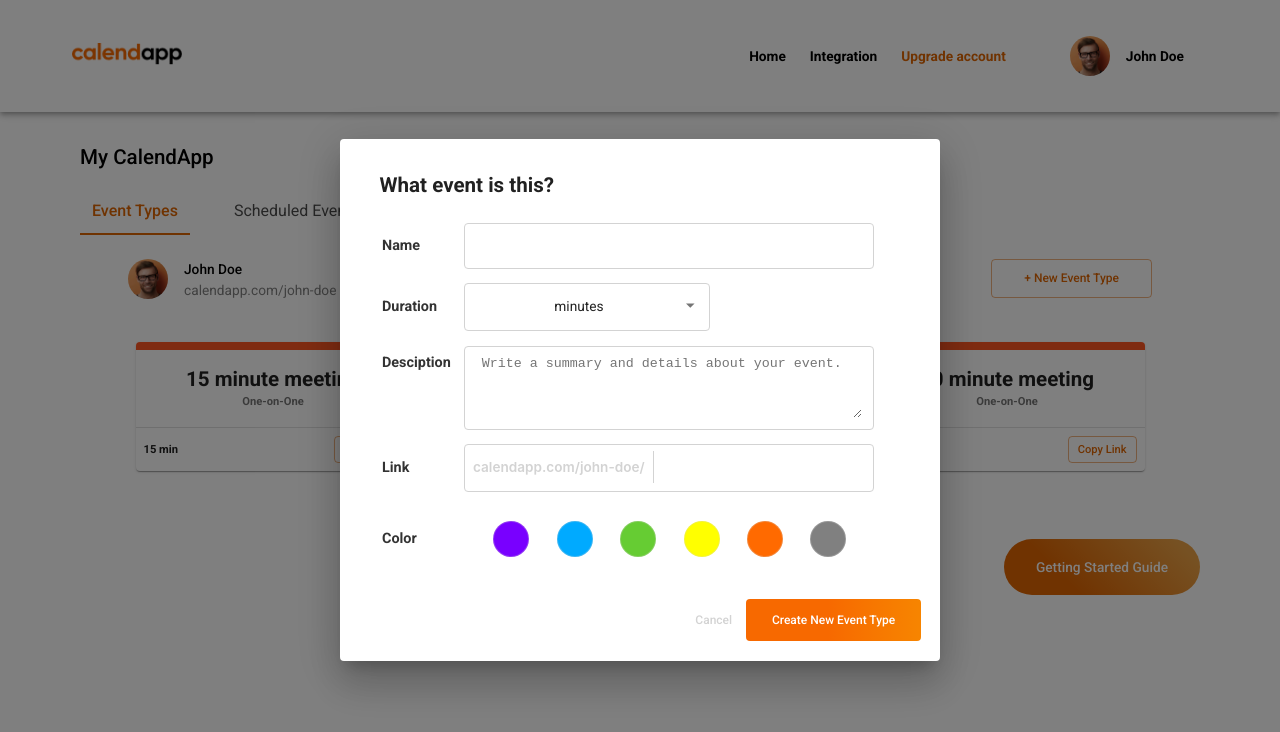
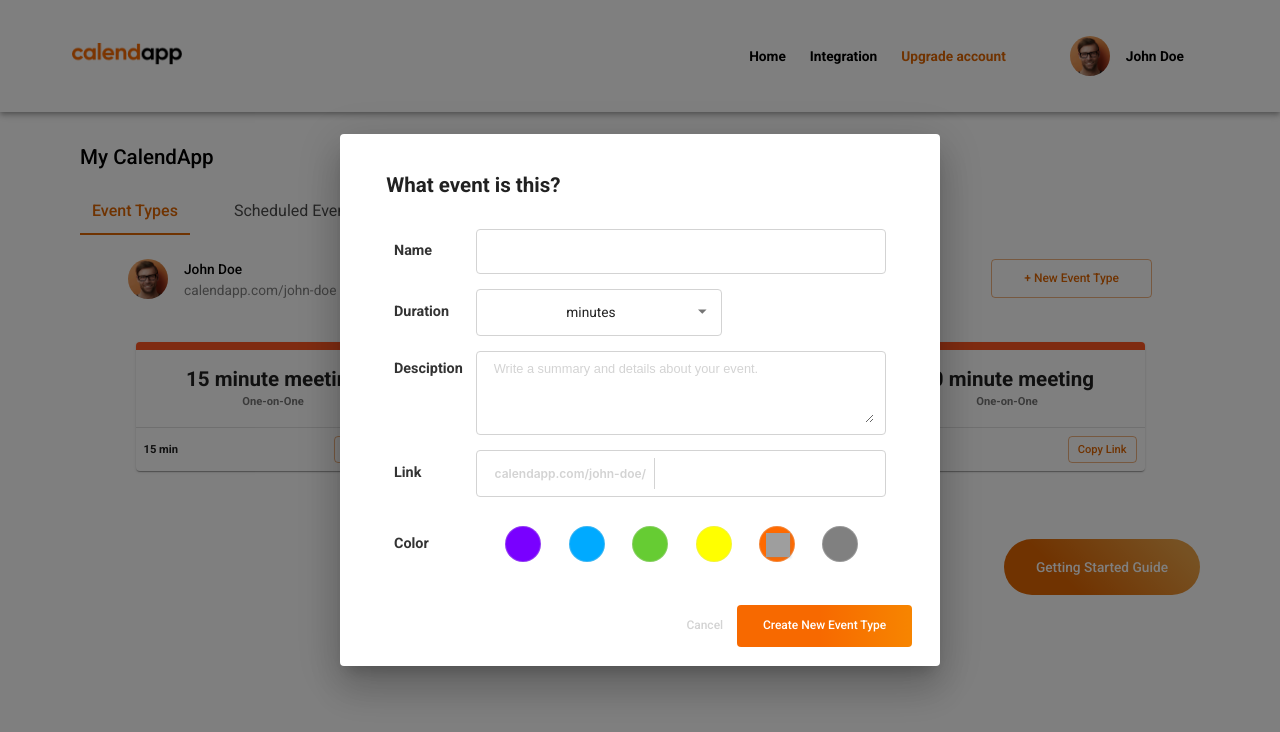
Before and after one commit to hatchways/team-yugioh, a React (Create React App) app in the folder client/: page /home in a window 1280 px wide. Both pictures are taken after a click on the button "+ New Event Type". Shown: the top 732 px of the page. Built offline with nearby package versions, Linux system fonts and the light colour scheme; no server answers; grey boxes are pictures that could not be loaded.

Commit message:
fixed scrollbar on hover

```diff
--- a/client/src/components/SelectTabs/EventTypesTab.js
+++ b/client/src/components/SelectTabs/EventTypesTab.js
@@ -64,11 +64,14 @@ const useStyles = makeStyles((theme) => ({
         background: theme.palette.primary.button,
         color: "white",
         padding: "2% 5%",
-        margin: "5% -6% 2% 0",
+        margin: "5% -2% 2% 0",
     },
     box: {
         padding: "0 3%",
         width: "90%",
+        minWidth: "90%",
+        maxWidth: "90%",
+        margin: "auto",
     },
     inputRow: {
         marginBottom: "3%",
@@ -77,7 +80,7 @@ const useStyles = makeStyles((theme) => ({
         marginTop: "6%",
     },
     formLabel: {
-        margin: "6% 4% 3% 4%",
+        margin: "7% 4% 4% 3%",
         textAlign: "left",
     },
     descriptionLabel: {
@@ -87,11 +90,12 @@ const useStyles = makeStyles((theme) => ({
         color: "rgba(0, 0, 0, 0.8)",
     },
     prefix: {
-        fontSize: ".85rem",
+        fontSize: ".75rem",
         fontWeight: "600",
         color: "lightgrey",
         borderRight: "1px solid lightgrey",
-        textAlign: "center",
+        textAlign: "right",
+        marginLeft: "2%",
     },
     singleInput: {
         border: "1px solid lightgray",
@@ -103,6 +107,12 @@ const useStyles = makeStyles((theme) => ({
         width: "100%",
         maxWidth: "100%",
         minWidth: "100%",
+        "&::placeholder": {
+            fontSize: ".8rem",
+            fontWeight: "500",
+            color: "lightgrey",
+            fontFamily: "sans-serif",
+        },
     },
     groupedInput: {
         border: "1px solid lightgray",
@@ -401,7 +411,11 @@ export default function EventTypesTab() {
                                     className={classes.groupedInput}
                                 >
                                     {/* TODO: pass in user link prefix */}
-                                    <Grid className={classes.prefix} item>
+                                    <Grid
+                                        xs="5"
+                                        className={classes.prefix}
+                                        item
+                                    >
                                         calendapp.com/john-doe/
                                     </Grid>
                                     <Grid item>
@@ -433,7 +447,7 @@ export default function EventTypesTab() {
                                 <RadioGroup
                                     aria-label="color"
                                     name="color"
-                                    // defaultValue="orange"
+                                    defaultValue="orange"
                                 >
                                     <Grid
                                         direction="row"
```
